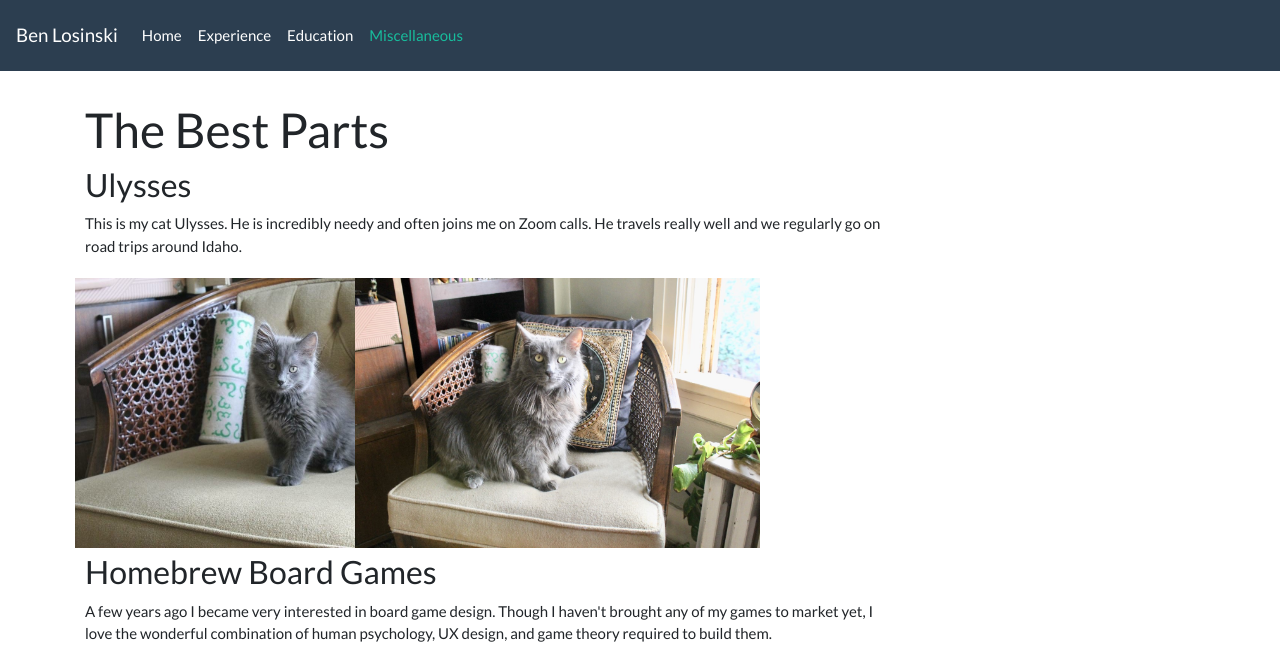
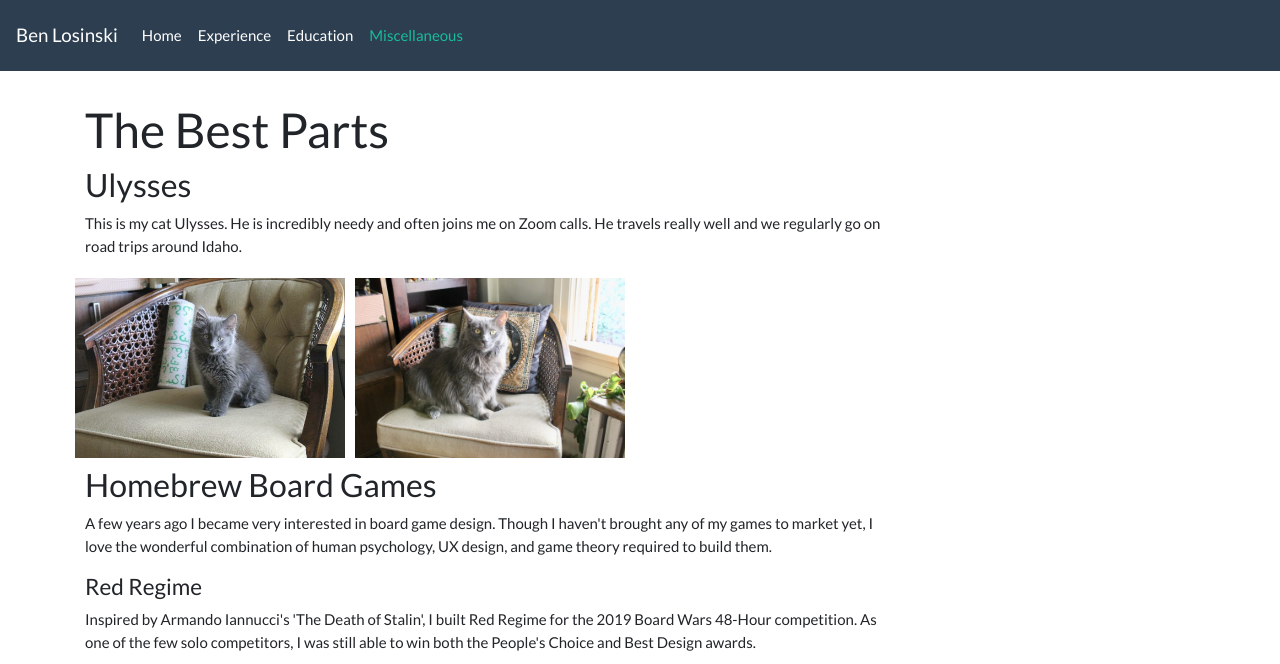
Before and after one commit to benlosinski/benlosinski.github.io, a Jekyll site: the page built from misc.html, in a window 1280 px wide. Shown: the top 664 px of the page. Built offline with Jekyll 4.4.1, drawn with Linux system fonts in a browser that asks for light colours.

Commit message:
Update misc.html

```diff
--- a/misc.html
+++ b/misc.html
@@ -16,10 +16,10 @@
     </p>
         <div class="row">
   <div class="column">
-    <img style="width:150%" src="{{ '/assets/ul2.jpg' | prepend: site.baseurl }}">
+    <img style="width:100%" src="{{ '/assets/ul2.jpg' | prepend: site.baseurl }}">
   </div>
   <div class="column">
-    <img  style="width:150%" src="{{ '/assets/ul1.jpg' | prepend: site.baseurl }}">
+    <img  style="width:100%" src="{{ '/assets/ul1.jpg' | prepend: site.baseurl }}">
   </div>
 </div>
 
```
